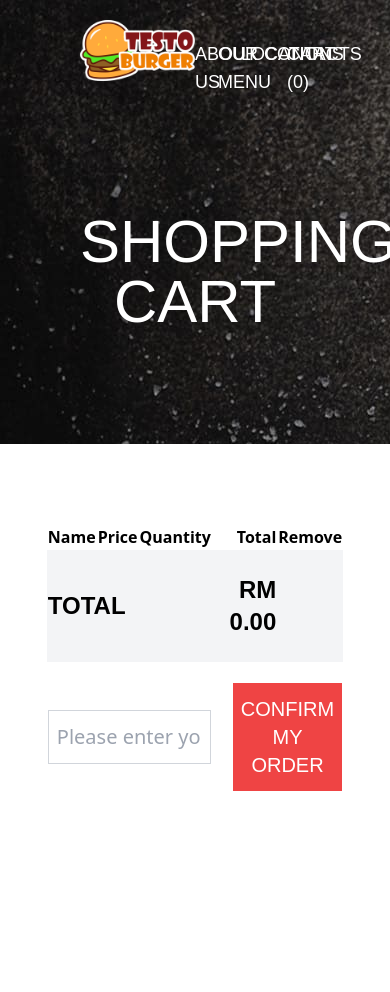
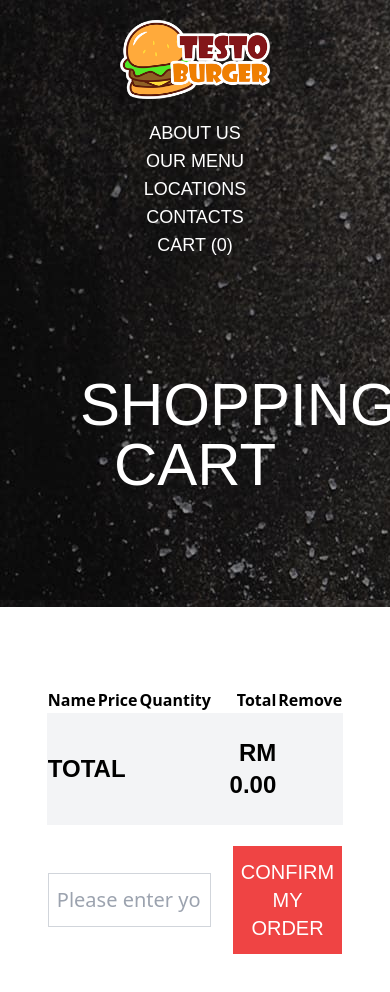
Before and after one commit to AlanOng95/Burger, a Nuxt app: page /cart in a window 390 px wide. Shown: the top 992 px of the page. Before the commit the page ends 872 px from the top, so only its background shows below. Built offline with nearby package versions, Linux system fonts and the light colour scheme.

Commit message:
responsive design

```diff
--- a/components/MainMenuList.vue
+++ b/components/MainMenuList.vue
@@ -1,14 +1,22 @@
 <template>
   <div class="bg-[url('/menu-page.jpg')] px-20">
-    <div id="menu" class="grid grid-cols-2 py-5">
+    <div id="menu" class="grid md:grid-cols-2 py-5">
       <div id="menu-left">
         <NuxtLink to="/">
-          <img src="logo.png" class="w-[150px]" alt="" />
+          <img src="logo.png" class="w-[150px] mx-auto md:mx-0" alt="" />
         </NuxtLink>
       </div>
       <div id="menu-right">
         <ul
-          class="grid grid-cols-5 text-lg font-oswald text-white uppercase pt-5"
+          class="
+            grid
+            md:grid-cols-5
+            text-lg
+            font-oswald
+            text-white text-center
+            uppercase
+            pt-5
+          "
         >
           <li>About Us</li>
           <NuxtLink to="/menu">Our Menu</NuxtLink>
--- a/pages/index.vue
+++ b/pages/index.vue
@@ -1,18 +1,20 @@
 <template>
   <div>
     <div id="header" class="bg-[url('/hero-bg.jpg')] md:px-20 px-5">
-      <div id="menu" class="grid grid-cols-2 py-5">
+      <div id="menu" class="grid md:grid-cols-2 py-5">
         <div id="menu-left">
-          <img src="logo.png" class="w-[150px]" alt="" />
+          <img src="logo.png" class="w-[150px] mx-auto md:mx-0" alt="" />
         </div>
         <div id="menu-right">
           <ul
             class="
-              grid grid-cols-5
+              grid
+              md:grid-cols-5
               text-lg
               font-oswald
               text-white
               uppercase
+              text-center
               pt-5
             "
           >
--- a/pages/menu.vue
+++ b/pages/menu.vue
@@ -1,7 +1,19 @@
 <template>
   <div>
     <MainMenuList header="Our Menu" />
-    <div id="items" class="grid grid-cols-3 gap-x-5 gap-y-16 mt-10 mx-20">
+    <div
+      id="items"
+      class="
+        grid
+        md:grid-cols-3
+        gap-x-5
+        md:gap-y-16
+        gap-y-5
+        mt-10
+        md:mx-20
+        mx-5
+      "
+    >
       <MenuItem v-for="b in items" :key="b.name" :item="b" />
     </div>
   </div>
```
